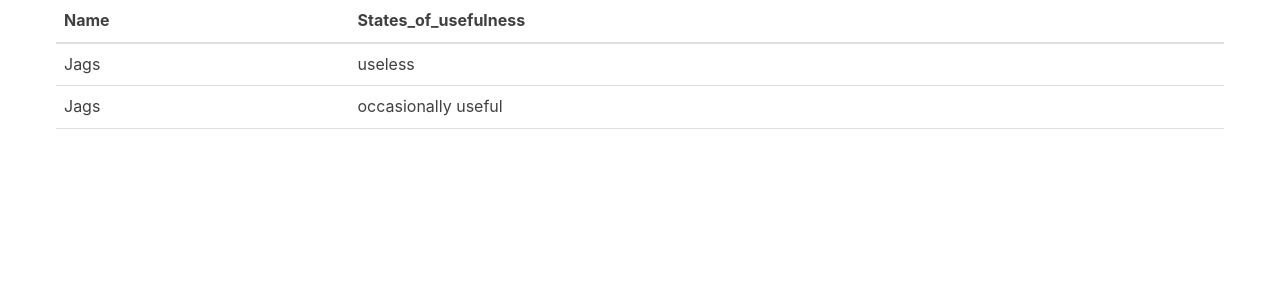
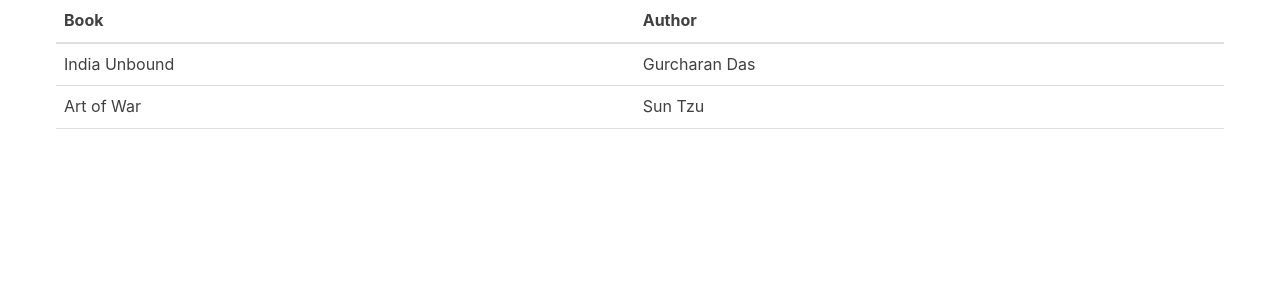
Before and after one commit to sumasubbu/react-tutorial, a React (Create React App) app: page / in a window 1280 px wide. Shown: the top 300 px of the page. Built offline with nearby package versions, Linux system fonts and the light colour scheme.

Commit message:
changed the contents of the table

```diff
--- a/src/App.js
+++ b/src/App.js
@@ -5,12 +5,12 @@ class App extends Component {
  render() {
    const characters = [
     {
-      Name: 'Jags',
-      States_of_usefulness: 'useless',
+      Book: 'India Unbound',
+      Author: 'Gurcharan Das',
     },
     {
-      Name: 'Jags',
-      States_of_usefulness: 'occasionally useful',
+      Book: 'Art of War',
+      Author: 'Sun Tzu',
     },
    ]
 
--- a/src/table.js
+++ b/src/table.js
@@ -4,8 +4,8 @@ const TableHeader = () => {
   return (
     <thead>
       <tr>
-        <th>Name</th>
-        <th>States_of_usefulness</th>
+        <th>Book</th>
+        <th>Author</th>
       </tr>
     </thead>
   )
@@ -15,8 +15,8 @@ const TableBody = props => {
   const rows = props.characterData.map((row,index) => {
     return (
       <tr key ={index}>
-        <td>{row.Name}</td>
-        <td>{row.States_of_usefulness}</td>
+        <td>{row.Book}</td>
+        <td>{row.Author}</td>
       </tr>
 
     )
```
